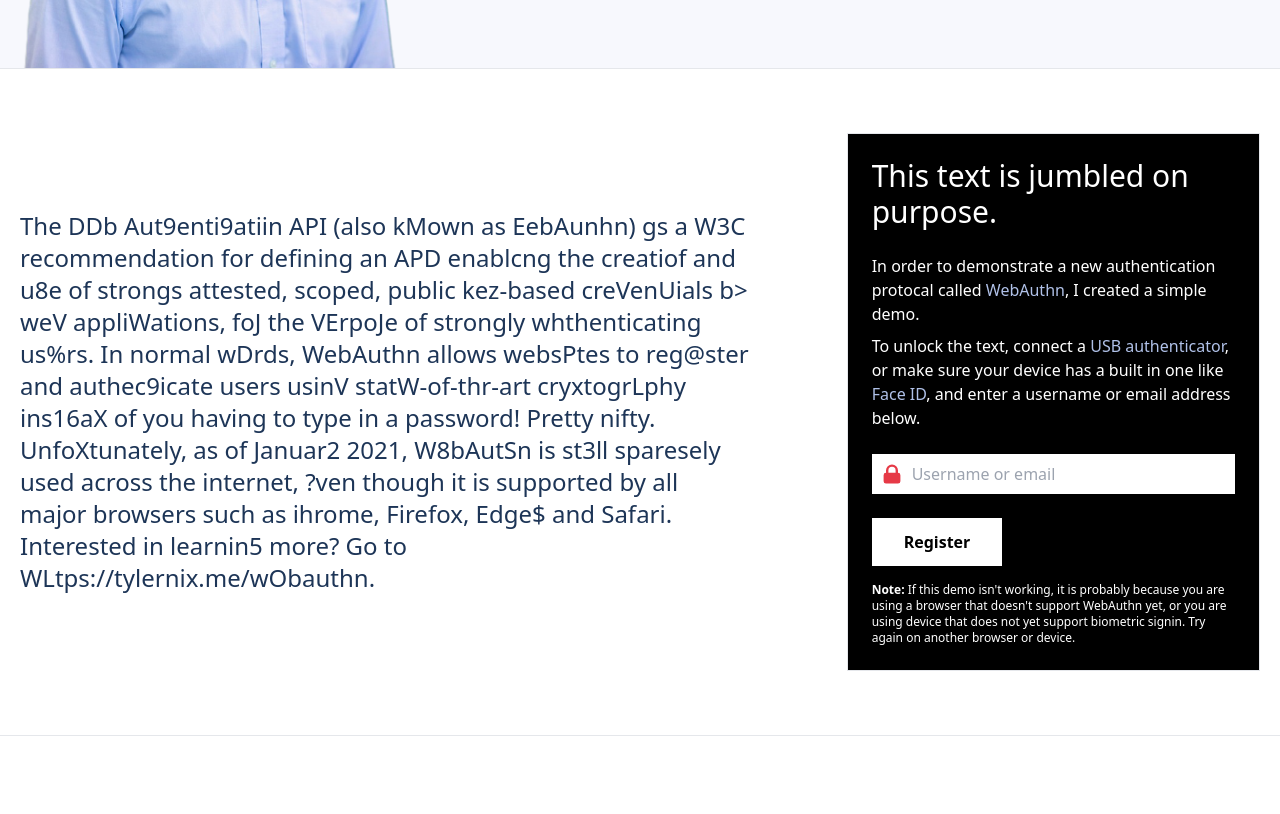
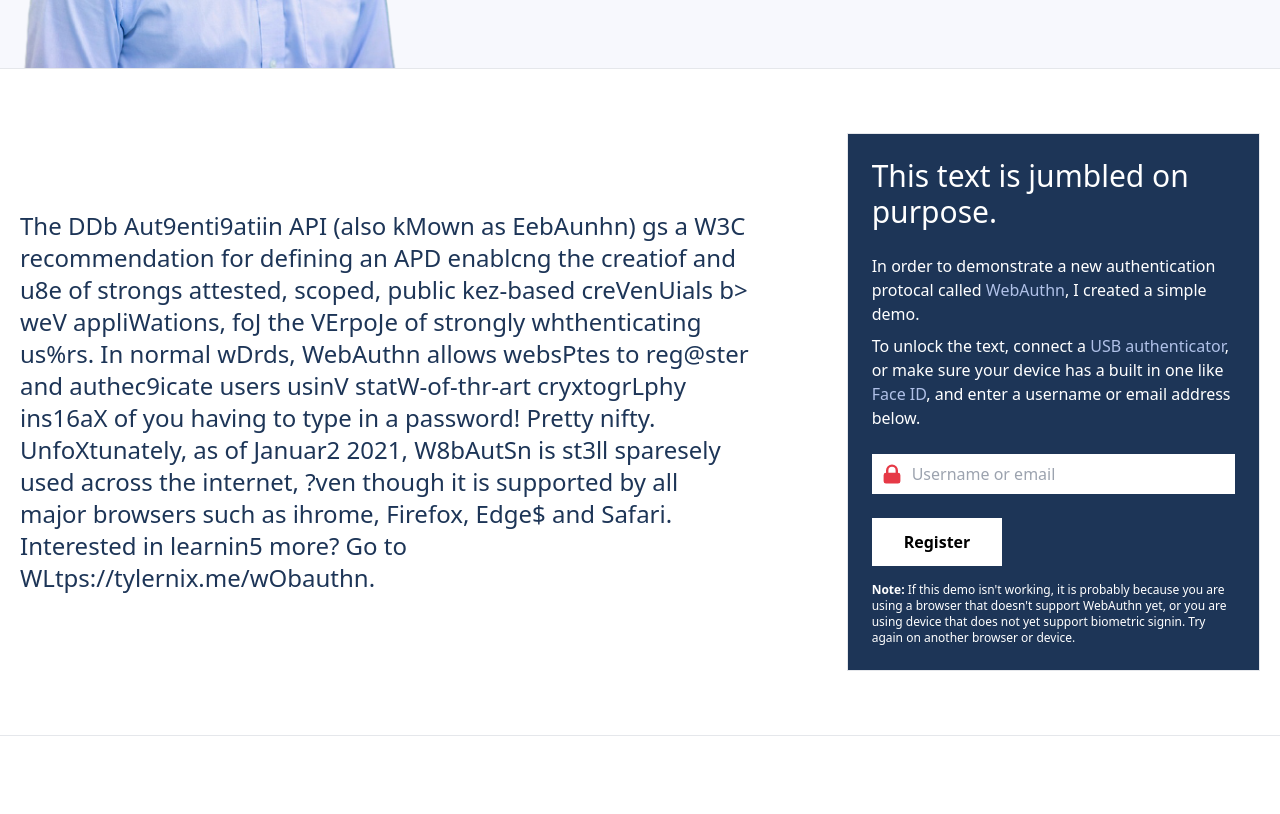
Before and after one commit to tylernix/tylernix.me, a Next.js app: page / in a window 1280 px wide. Shown: the part 620-1434 px from the top of the page. Built offline with nearby package versions, Linux system fonts and the light colour scheme.

Commit message:
styling changes

```diff
--- a/components/webauthn.js
+++ b/components/webauthn.js
@@ -9,7 +9,7 @@ export default function WebAuthn() {
 
     let demo;
     if (authState == 'registered') {
-        demo = <div className="flex flex-col p-6 md:p-8 lg:p-6 lg:w-1/3 border bg-black text-white max-w-xs md:max-w-2xl">
+        demo = <div className="flex flex-col p-6 md:p-8 lg:p-6 lg:w-1/3 border bg-prussian-blue text-white max-w-xs md:max-w-2xl">
                     <h1 className="text-2xl lg:text-3xl pb-4 lg:pb-6">Authenticate with your new credential</h1>
                     <p className="pb-2">You have created a new credential for this site. The <a className="text-light-steel-blue" href="https://developer.mozilla.org/en-US/docs/Web/API/PublicKeyCredential/rawId" target="_blank">rawId</a> and the <a className="text-light-steel-blue" href="https://developer.mozilla.org/en-US/docs/Web/API/PublicKeyCredential" target="_blank">public key</a> are all that are needed to identify you. No more passwords! No more personal identifying data!</p>
                     <p className="pb-6">Using the rawId, you can authenticate as the user you just created.</p>
@@ -28,7 +28,7 @@ export default function WebAuthn() {
 
 
     } else if (authState == 'authenticated') {
-        demo = <div className="flex flex-col p-6 md:p-8 lg:p-6 lg:w-1/3 border bg-black text-white">
+        demo = <div className="flex flex-col p-6 md:p-8 lg:p-6 lg:w-1/3 border bg-prussian-blue text-white">
                     <h1 className="text-2xl lg:text-3xl pb-4 lg:pb-6">Login successful!</h1>
                     <p className="pb-2">You can now read the super mysterious text - you earned it of course.</p>
                     <a
@@ -42,7 +42,7 @@ export default function WebAuthn() {
 
 
     } else {
-         demo = <div className="flex flex-col p-6 md:p-8 lg:p-6 lg:w-1/3 border bg-black text-white">
+         demo = <div className="flex flex-col p-6 md:p-8 lg:p-6 lg:w-1/3 border bg-prussian-blue text-white">
                     <h1 className="text-xl lg:text-3xl pb-4 lg:pb-6">This text is jumbled on purpose.</h1>
                     <p className="pb-2">In order to demonstrate a new authentication protocal called <a className="text-light-steel-blue" href="https://auth0.com/blog/introduction-to-web-authentication/" target="_blank">WebAuthn</a>, I created a simple demo.</p>
                     <p className="pb-6">To unlock the text, connect a <a className="text-light-steel-blue" href="https://www.nytimes.com/wirecutter/reviews/best-security-keys/" target="_blank">USB authenticator</a>, or make sure your device has a built in one like <a className="text-light-steel-blue" href="https://support.apple.com/en-us/HT208108" target="_blank">Face ID</a>, and enter a username or email address below.</p>
@@ -72,7 +72,7 @@ export default function WebAuthn() {
     <section className="flex-col md:flex-row flex items-center md:justify-between border-b border-accent-2">
       <Container>
             <div className="flex flex-col lg:flex-row items-center text-left justify-between my-4 md:m-8 lg:my-16 lg:mx-0">
-                <div className="text-prussian-blue text-sm md:text-lg lg:text-2xl text-center lg:text-left py-4 lg:pr-24 lg:w-2/3">
+                <div className="text-prussian-blue text-sm md:text-lg lg:text-2xl text-center lg:text-left py-4 lg:pr-12 xl:pr-24 lg:w-2/3">
                     <DistortText authState={authState} text={'The Web Authentication API (also known as WebAuthn) is a W3C recommendation for defining an API enabling the creation and use of strong, attested, scoped, public key-based credentials \
                                                             by web applications, for the purpose of strongly authenticating users. In normal words, WebAuthn allows websites to register and authenticate users using state-of-the-art cryptography \
                                                             instead of you having to type in a password! Pretty nifty. Unfortunately, as of January 2021, WebAuthn is still sparesely used across the internet, even though it is supported by all \
```
